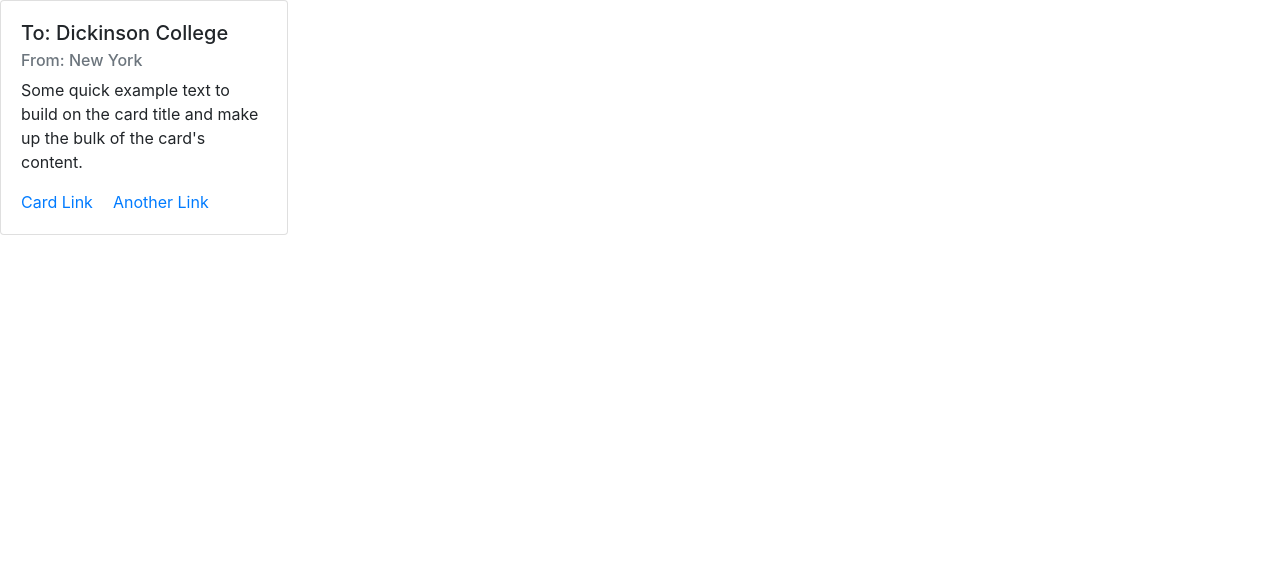
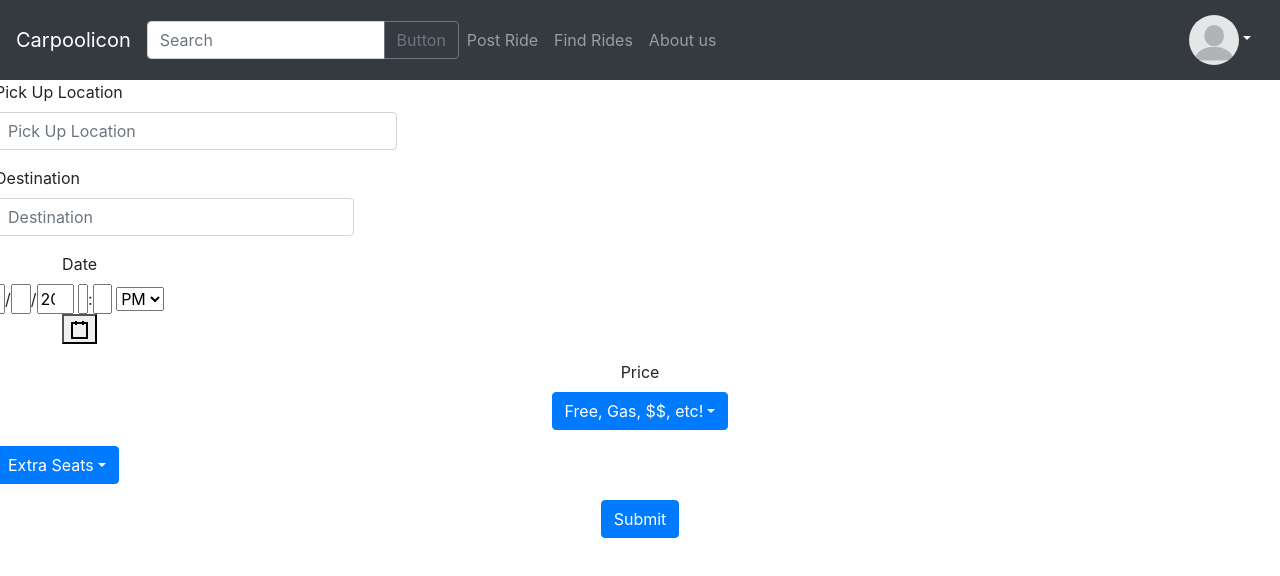
Before and after one commit to sorkinl/Carpool3.0, a React (Create React App) app: page /createtrip in a window 1280 px wide. Shown: the top 576 px of the page. Built offline with nearby package versions, Linux system fonts and the light colour scheme.

Commit message:
createTrip init Push

```diff
--- a/package.json
+++ b/package.json
@@ -10,6 +10,8 @@
     "node-sass": "^6.0.1",
     "react": "^17.0.2",
     "react-bootstrap": "^1.6.1",
+    "react-calendar": "^3.4.0",
+    "react-datetime-picker": "^3.3.0",
     "react-dom": "^17.0.2",
     "react-router-dom": "^5.2.0",
     "react-scripts": "4.0.3",
--- a/src/App.js
+++ b/src/App.js
@@ -11,6 +11,7 @@
   withRouter,
 } from "react-router-dom";
 import TripCard from "./components/TripCard/TripCard";
+import CreateTrip from "./components/CreateTrip/CreateTrip";
 
 
 const Routers = () => {
@@ -19,6 +20,7 @@
       <Navbar />
       <Switch>
         <Route path="/" exact component={FrontPage} />
+        <Route path="/createtrip" exact component={CreateTrip} />
       </Switch>
     </>
   );
@@ -27,10 +29,10 @@
 function App() {
   return (
     <div className="App">
-      {/* <Router>
+      <Router>
         <Routers />
-      </Router> */}
-      <TripCard />
+      </Router>
+      {/* <TripCard /> */}
     </div>
   );
 }
--- /dev/null
+++ b/src/components/CreateTrip/CreateTrip.jsx
@@ -0,0 +1,96 @@
+import React, {useState} from "react";
+import {Form,Col, Button, DropdownButton, Dropdown} from 'react-bootstrap'
+import DateTimePicker from 'react-datetime-picker'
+
+
+const CreateTrip =()=>{
+    const [date, setDate] = useState(new Date())
+    const [price, setPrice] = useState("Free, Gas, $$, etc!")
+
+    const maxDate=()=>{
+        var date = new Date(new Date());
+        date.setDate(date.getDate() + 90);
+        return date;
+    }
+    //changing dropdownButton resets custom form values
+    const onItemClick=(x)=>{
+        console.log(x)
+        console.log(x.target)
+        console.log(x.target.text)
+        setPrice(x.target.text)
+    }
+
+    const onCustomPriceChange=(x)=>{
+        setPrice(x.target.value)
+        if(x.target.value.length===0) {setPrice("Free, Gas, $$, etc!")}
+    }
+    return(
+        <div width="100">
+        <Form>
+        <Form.Row>
+            <Form.Group>
+            <Form.Label className="float-left">Pick Up Location</Form.Label>
+            <Form.Control placeholder="Pick Up Location" />
+            </Form.Group>
+        </Form.Row>
+
+        <Form.Row>
+            <Form.Group>
+            <Form.Label className="float-left">Destination</Form.Label>
+            <Form.Control placeholder="Destination" />
+            </Form.Group>
+        </Form.Row>
+
+        <Form.Row>
+            <Form.Group>
+            <Form.Label>Date</Form.Label>
+
+                <DateTimePicker
+                    value = {date}
+                    onChange={(value)=>setDate(value)}
+                    clearIcon={null}
+                    minDate={new Date()}
+                    maxDate={maxDate()}
+
+                    />
+
+            </Form.Group>
+        </Form.Row>
+
+        <Form.Group controlId="formGridAddress2">
+            <Form.Label>Price</Form.Label>
+            <DropdownButton title={price}>
+
+                <Dropdown.Item onSelect={(_,x)=>onItemClick(x)}>No Cost</Dropdown.Item>
+                <Dropdown.Item onSelect={(_,x)=>onItemClick(x)}>Gas Fee</Dropdown.Item>
+                <Dropdown.Divider />
+                {/* <Dropdown.Item }>Custom Input (Cash, etc)</Dropdown.Item> */}
+                <Form.Control
+                    placeholder = "Custom Input (Cash, etc)"
+                    onChange={(x)=> onCustomPriceChange(x) }/>
+            </DropdownButton>
+        </Form.Group>
+
+
+        <Form.Group controlId="formGridAddress2">
+            <Form.Row>
+                <DropdownButton id="dropdown-basic-button" title="Extra Seats">
+                    <Dropdown.Item >1</Dropdown.Item>
+                    <Dropdown.Item >2</Dropdown.Item>
+                    <Dropdown.Item >3</Dropdown.Item>
+                </DropdownButton>
+            </Form.Row>
+        </Form.Group>
+
+
+        <Button variant="primary" type="submit">
+            Submit
+        </Button>
+        </Form>
+        </div>
+
+    )
+
+}
+
+export default CreateTrip
```
Also changed, not shown: 1 other file (tests, documents, lock files or other folders).
